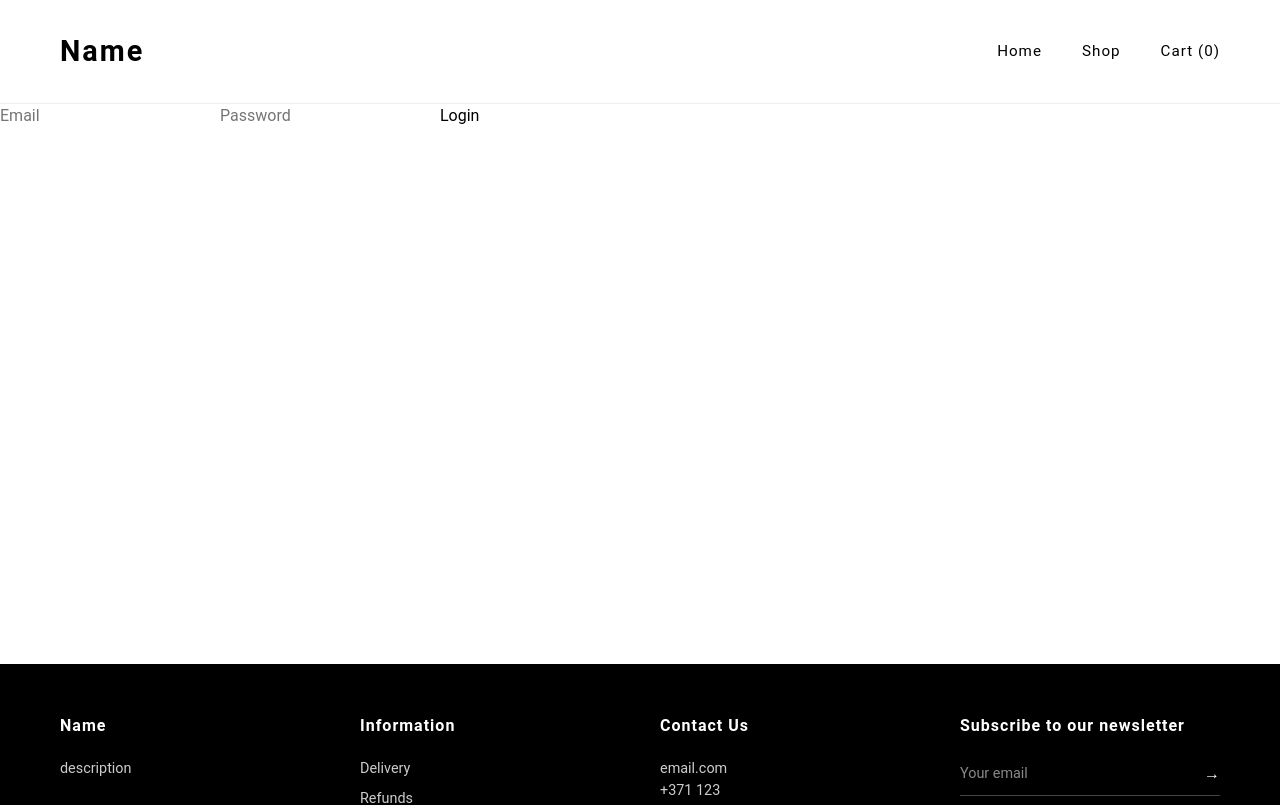
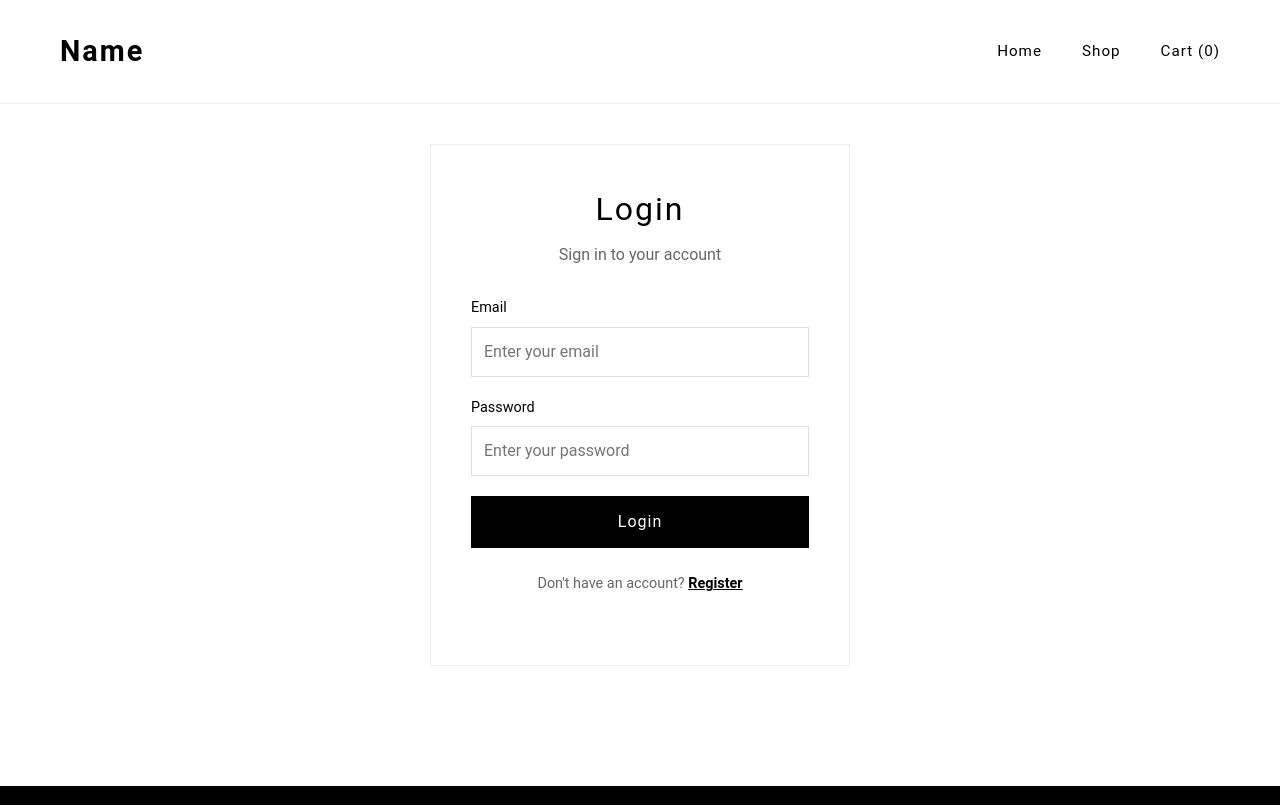
Before and after one commit to 23DP1DZaic/ApgerbjuVeikalsExam, a Vue app in the folder Frontend/ApgerbjuVeikalsExam/: page /login in a window 1280 px wide. Shown: the top 805 px of the page. Built offline with nearby package versions, Linux system fonts and the light colour scheme.

Commit message:
Login window

```diff
--- a/Frontend/ApgerbjuVeikalsExam/src/assets/main.css
+++ b/Frontend/ApgerbjuVeikalsExam/src/assets/main.css
@@ -395,3 +395,91 @@
   color: #555;
   font-size: 1.05rem;
 }
+
+
+.auth-page {
+  min-height: 70vh;
+  display: flex;
+  align-items: center;
+  justify-content: center;
+  padding: 40px 20px;
+}
+
+.auth-card {
+  width: 100%;
+  max-width: 420px;
+  padding: 40px;
+  border: 1px solid #eee;
+  background: #fff;
+}
+
+.auth-card h1 {
+  text-align: center;
+  margin-bottom: 10px;
+  letter-spacing: 2px;
+  font-weight: 400;
+}
+
+.auth-card > p {
+  text-align: center;
+  color: #666;
+  margin-bottom: 30px;
+}
+
+.form-group {
+  margin-bottom: 20px;
+}
+
+.form-group label {
+  display: block;
+  margin-bottom: 8px;
+  font-size: 0.9rem;
+}
+
+.form-group input {
+  width: 100%;
+  padding: 12px;
+  border: 1px solid #ddd;
+  font-size: 1rem;
+}
+
+.auth-button {
+  width: 100%;
+  padding: 14px;
+  background: #000;
+  color: #fff;
+  border: none;
+  cursor: pointer;
+  letter-spacing: 1px;
+}
+
+.auth-button p {
+  color: #fff;
+}
+
+.auth-button:hover {
+  background: #333;
+}
+
+.auth-link {
+  margin-top: 25px;
+  text-align: center;
+  font-size: 0.9rem;
+}
+
+.auth-link a {
+  color: #000;
+  font-weight: 600;
+}
+
+.success {
+  color: green;
+  margin-top: 15px;
+  text-align: center;
+}
+
+.error {
+  color: red;
+  margin-top: 15px;
+  text-align: center;
+}
--- a/Frontend/ApgerbjuVeikalsExam/src/views/LoginView.vue
+++ b/Frontend/ApgerbjuVeikalsExam/src/views/LoginView.vue
@@ -1,27 +1,83 @@
 <template>
-  <form @submit.prevent="login">
-    <input v-model="form.email" placeholder="Email">
-    <input v-model="form.password" type="password" placeholder="Password">
-    <button>Login</button>
-  </form>
+  <div class="auth-page">
+    <div class="auth-card">
+      <h1>Login</h1>
+      <p>Sign in to your account</p>
+
+      <form @submit.prevent="login">
+        <div class="form-group">
+          <label>Email</label>
+          <input
+            v-model="form.email"
+            type="email"
+            placeholder="Enter your email"
+            required
+          >
+        </div>
+
+        <div class="form-group">
+          <label>Password</label>
+          <input
+            v-model="form.password"
+            type="password"
+            placeholder="Enter your password"
+            required
+          >
+        </div>
+
+        <button type="submit" class="auth-button">
+          <p> Login</p>
+        </button>
+
+        <p v-if="message" class="success">{{ message }}</p>
+        <p v-if="error" class="error">{{ error }}</p>
+      </form>
+
+      <p class="auth-link">
+        Don't have an account?
+        <router-link to="/register">Register</router-link>
+      </p>
+    </div>
+  </div>
 </template>
 
 <script setup lang="ts">
-import { reactive } from 'vue'
+import { reactive, ref } from 'vue'
 
 const form = reactive({
   email: '',
   password: '',
 })
 
+const message = ref('')
+const error = ref('')
+
 const login = async () => {
-  const res = await fetch('http://127.0.0.1:8000/api/login', {
-    method: 'POST',
-    headers: { 'Content-Type': 'application/json' },
-    body: JSON.stringify(form),
-  })
+  message.value = ''
+  error.value = ''
 
-  const data = await res.json()
-  console.log(data)
+  try {
+    const response = await fetch('http://127.0.0.1:8000/api/login', {
+      method: 'POST',
+      headers: {
+        'Content-Type': 'application/json',
+      },
+      body: JSON.stringify(form),
+    })
+
+    const data = await response.json()
+
+    if (!response.ok) {
+      error.value = data.message || 'Login failed'
+      return
+    }
+
+    localStorage.setItem('user', JSON.stringify(data.user))
+    message.value = 'Login successful'
+
+    console.log('Logged in user:', data.user)
+  } catch {
+    error.value = 'Server connection error'
+  }
 }
 </script>
```
Also changed, not shown: 1 other file (tests, documents, lock files or other folders).
